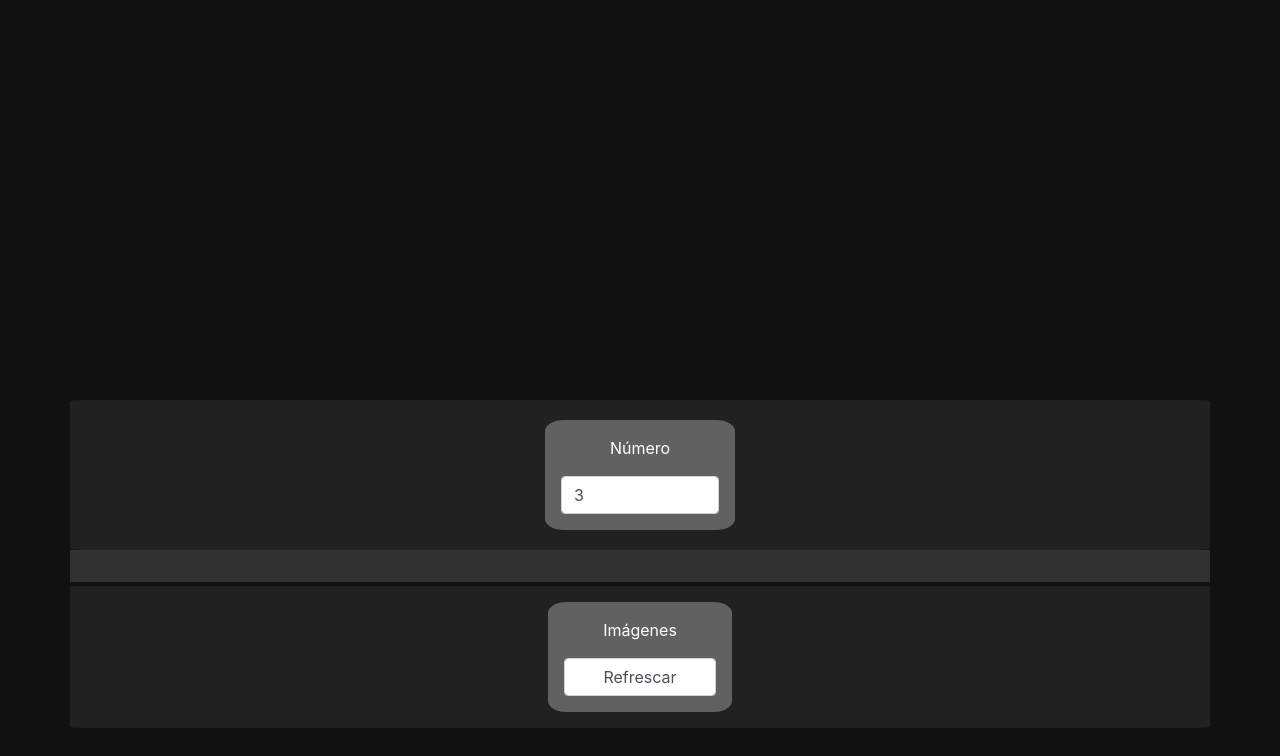
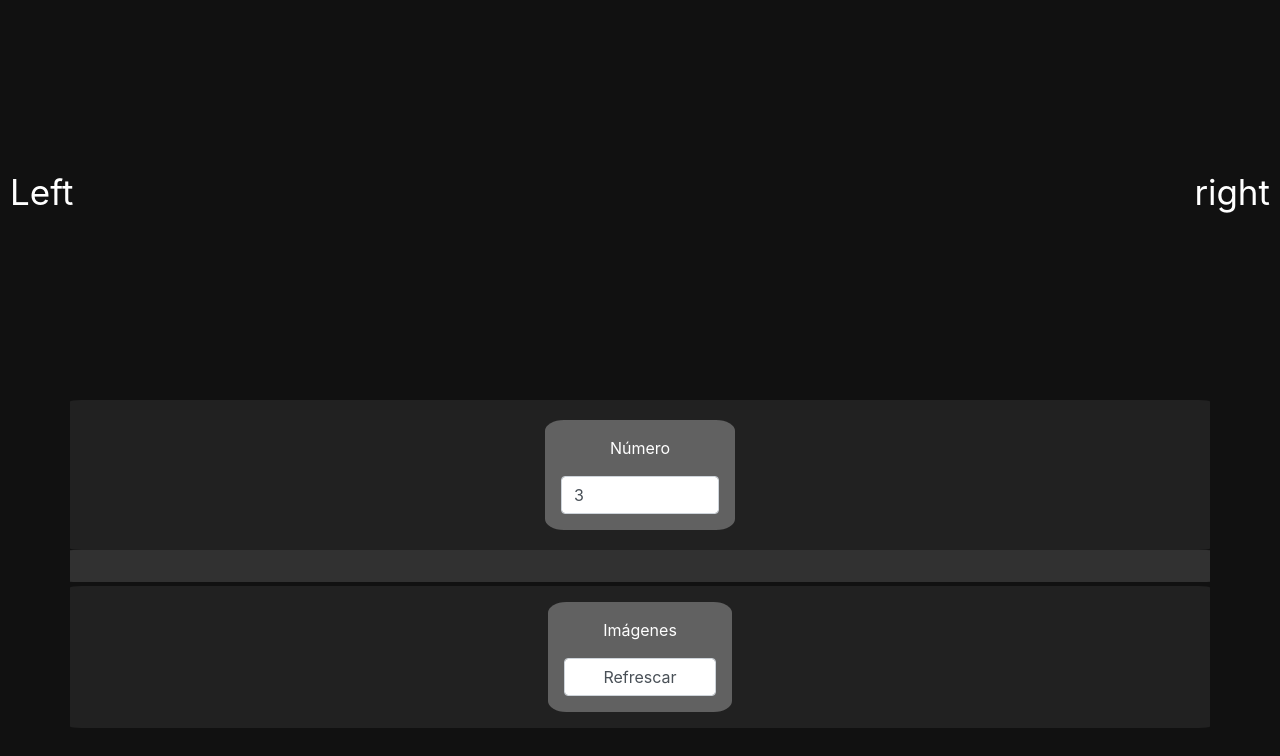
Before and after one commit to notcelis/LoremImages, a Flask app: template templates/template.html in a window 1280 px wide. Shown: the top 756 px of the page. Run offline with Flask 2, Linux system fonts and the light colour scheme; the template is opened without the code that fills it, so the values that code supplies are empty; some libraries are stand-ins or nearby versions.

Commit message:
versión alpha

```diff
--- a/static/css/style.css
+++ b/static/css/style.css
@@ -6,7 +6,14 @@ body{
     background-color: #111111;
     padding: 25px;
     min-width: 300px;
+    margin: 0;
+    padding: 0;
 }
+header{
+    margin: 0;
+    padding: 0;
+}
+
 #box{
     width: 350px;
     height: 350px;
@@ -43,24 +50,31 @@ div .col-2{
 ul{
     display: block;
     list-style-type: disc;
-    width: 110%;
-    margin-block-start: -25px;
-    margin-block-end: 0px;
-    margin-inline-start: -25px;
-    margin-inline-end: 0px;
-    padding-inline-start: 0px;
+    width: 100%;
+    margin: 0;
+    padding: 0;
 }
+.left, .right{
+	position: absolute;
+	top: 0;
+	height: 100%;
 
+	display: flex;
+	align-items: center;
 
-@media screen and (max-width: auto){
-	.slider .caption p{
-		display: none;
-	}
-
-	.slider .caption h1{
-		font-size: 35px;
-	}
-
+	color: #fff;
+	font-size: 35px;
+	cursor: pointer;
+	z-index: 2;
+}
+.left{
+    left: 10px;
+}
+.right{
+    right: 10px;
+}
+/*
+@media screen and (max-width: 100%)
 	.left, .right{
 		font-size: 30px;
 	}
@@ -69,4 +83,4 @@ ul{
 		width: 600px;
 	}
 
-}
+}*/
--- a/static/js/code.js
+++ b/static/js/code.js
@@ -6,18 +6,19 @@ function get_sizes(img){
 
 $(document).ready(function(){
 
-    var imgItems = $('input#number').val(); // Numero de Slides
+    var imgItems = $('input#number').val();
     var imgPos = 1;
 
-    $('.slider li').hide(); // Ocultanos todos los slides
-    $('.slider li:first').show(); // Mostramos el primer slide
+    $('.slider li').hide();
+    $('.slider li:first').show();
 
     $('.right span').click(nextSlider);
     $('.left span').click(prevSlider);
 
     setInterval(function(){
 		nextSlider();
-	}, 4000);
+        },
+        10000);
 
 
     function nextSlider(){
@@ -30,8 +31,8 @@ $(document).ready(function(){
 		$('.pagination li').css({'color': '#858585'});
 		$('.pagination li:nth-child(' + imgPos +')').css({'color': '#CD6E2E'});
 
-		$('.slider li').hide(); // Ocultamos todos los slides
-		$('.slider li:nth-child('+ imgPos +')').fadeIn(); // Mostramos el Slide seleccionado
+		$('.slider li').hide();
+		$('.slider li:nth-child('+ imgPos +')').fadeIn();
 
 	}
 
@@ -70,6 +71,7 @@ $(document).ready(function(){
               },
             dataType: 'json',
             success: function(response){
+
                 let animations = [
                     "data-aos='zoom-in'",
                     "data-aos='zoom-in-up'",
--- a/templates/template.html
+++ b/templates/template.html
@@ -19,11 +19,6 @@
     <script>
         AOS.init();
     </script>
-
-{% endblock %}
-
-{% block contenido %}
-
     <div class="slideshow">
 
         <ul class="slider">
@@ -34,13 +29,26 @@
             {% endfor %}
         </ul>
         <div class="left">
-            <span class="fa fa-chevron-left"></span>
+            <span class="fa fa-chevron-left">
+                <p class="text-white">
+                    Left
+                </p>
+            </span>
+        </div>
+        <div class="right">
+            <span class="fa fa-chevron-right">
+                <p class="text-white">
+                    right
+                </p>
+            </span>
         </div>
 
-        <div class="right">
-            <span class="fa fa-chevron-right"></span>
-        </div>
     </div>
+{% endblock %}
+
+{% block contenido %}
+
+
 
     <div class="container">
             <div class="row align-items-center justify-content-center " style="height: 150px; background-color: #212121; border-radius: 1%;">
```
Also changed, not shown: requirements.txt (renamed from requierements.txt).
